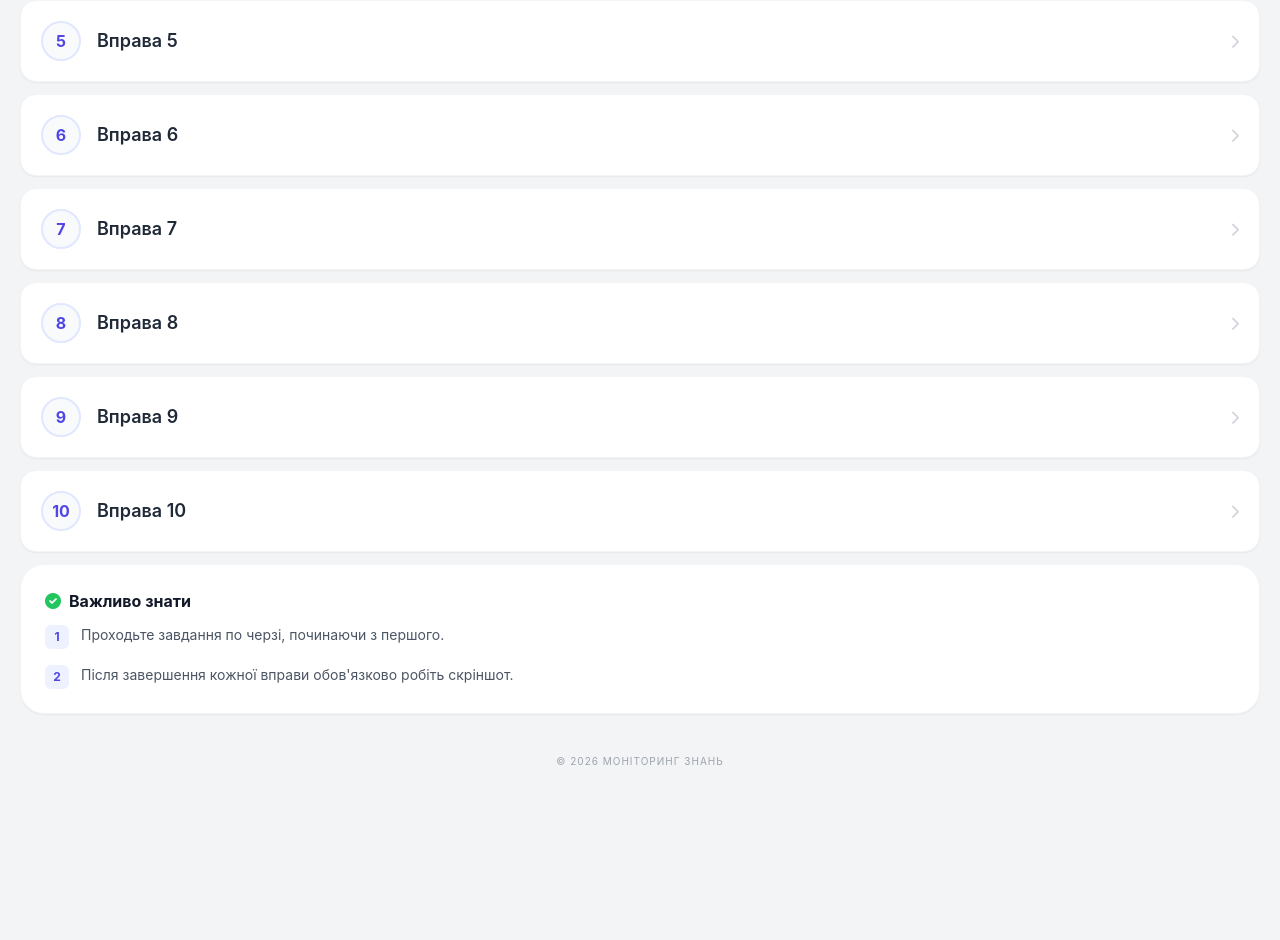
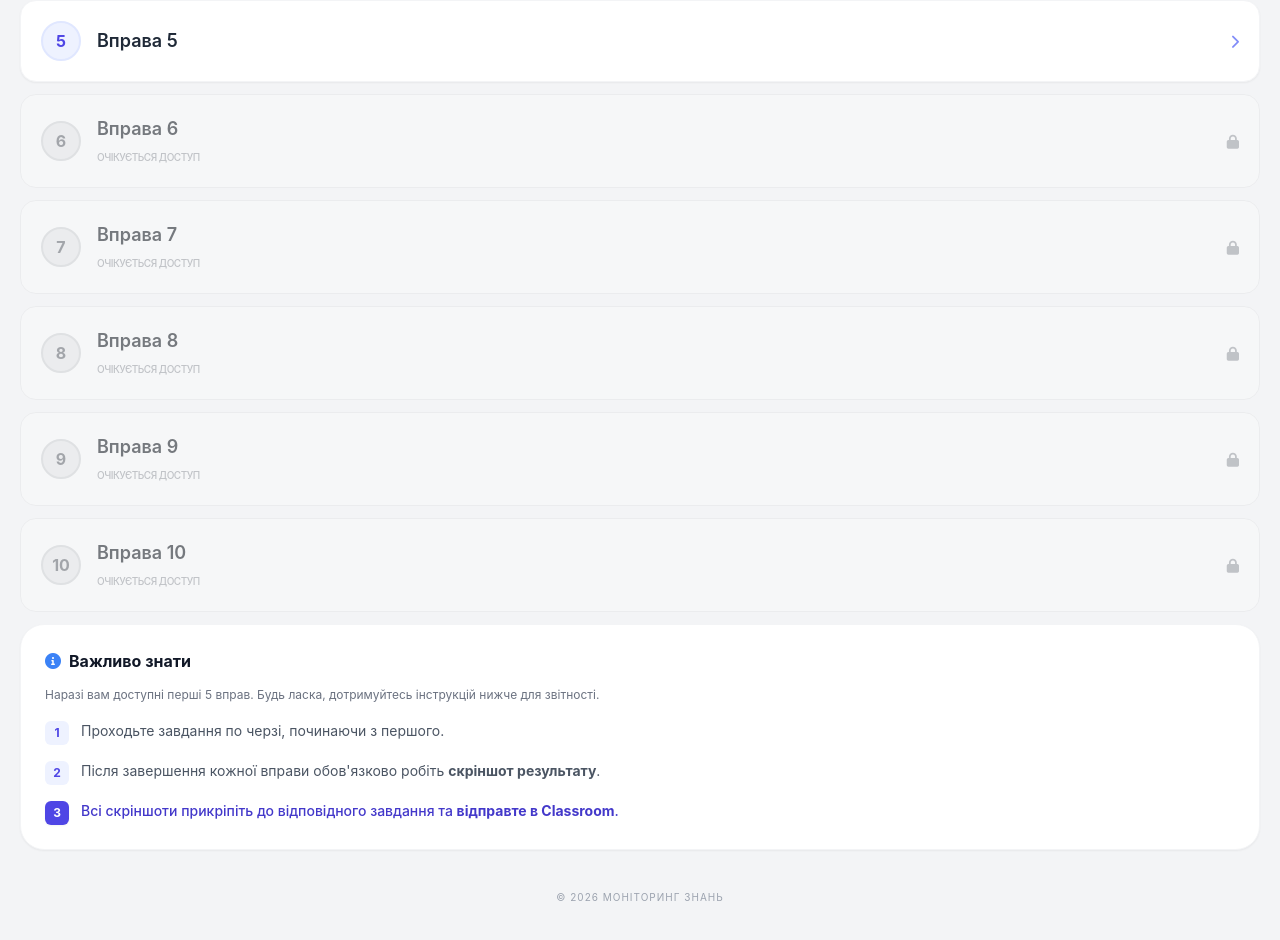
Before and after one commit to promethean229-hub/monitoringova, a plain HTML site: page index.html in a window 1280 px wide. Shown: the part 580-1520 px from the top of the page. Before the commit the page ends 1389 px from the top, so only its background shows below. Drawn offline with nearby package versions, Linux system fonts and the light colour scheme.

Commit message:
Update index.html

```diff
--- a/index.html
+++ b/index.html
@@ -15,12 +15,17 @@
         .exercise-card {
             transition: transform 0.1s ease, background-color 0.2s ease;
         }
-        .exercise-card:active {
+        .active-card:active {
             transform: scale(0.98);
             background-color: #f9fafb;
         }
         .gradient-header {
             background: linear-gradient(135deg, #4f46e5 0%, #7c3aed 100%);
+        }
+        .locked {
+            opacity: 0.6;
+            cursor: not-allowed;
+            filter: grayscale(0.5);
         }
     </style>
 </head>
@@ -59,16 +64,30 @@
                 const listContainer = document.getElementById('exercise-list');
 
                 exercises.forEach(ex => {
+                    const isActive = ex.id <= 5;
+                    const cardClass = isActive
+                        ? "exercise-card active-card flex items-center p-5 bg-white rounded-2xl shadow-sm border border-gray-100 hover:border-indigo-200"
+                        : "exercise-card locked flex items-center p-5 bg-gray-50 rounded-2xl border border-gray-200 shadow-none";
+
+                    const href = isActive ? `exercises/ex${ex.id}.html` : "javascript:void(0)";
+                    const icon = isActive
+                        ? '<i class="fa-solid fa-chevron-right text-sm"></i>'
+                        : '<i class="fa-solid fa-lock text-sm"></i>';
+                    const badgeClass = isActive
+                        ? "w-10 h-10 flex-shrink-0 rounded-full bg-indigo-50 border-2 border-indigo-100 flex items-center justify-center text-indigo-600 font-bold mr-4"
+                        : "w-10 h-10 flex-shrink-0 rounded-full bg-gray-200 border-2 border-gray-300 flex items-center justify-center text-gray-500 font-bold mr-4";
+
                     const card = `
-                        <a href="exercises/ex${ex.id}.html" class="exercise-card flex items-center p-5 bg-white rounded-2xl shadow-sm border border-gray-100 hover:border-indigo-200">
-                            <div class="w-10 h-10 flex-shrink-0 rounded-full bg-gray-50 border-2 border-indigo-100 flex items-center justify-center text-indigo-600 font-bold mr-4">
+                        <a href="${href}" class="${cardClass}">
+                            <div class="${badgeClass}">
                                 ${ex.id}
                             </div>
                             <div class="flex-grow">
                                 <h3 class="font-semibold text-gray-800 text-lg">${ex.title}</h3>
+                                ${!isActive ? '<span class="text-[10px] text-gray-400 font-medium uppercase tracking-tighter">Очікується доступ</span>' : ''}
                             </div>
-                            <div class="text-gray-300">
-                                <i class="fa-solid fa-chevron-right text-sm"></i>
+                            <div class="${isActive ? 'text-indigo-400' : 'text-gray-400'}">
+                                ${icon}
                             </div>
                         </a>
                     `;
@@ -80,8 +99,11 @@
         <!-- Info Section -->
         <div class="mt-8 p-6 bg-white rounded-3xl border border-gray-100 shadow-sm">
             <h4 class="text-gray-900 font-bold mb-3 flex items-center">
-                <i class="fa-solid fa-circle-check text-green-500 mr-2"></i> Важливо знати
+                <i class="fa-solid fa-circle-info text-blue-500 mr-2"></i> Важливо знати
             </h4>
+            <p class="text-xs text-gray-500 mb-4 leading-relaxed">
+                Наразі вам доступні перші 5 вправ. Будь ласка, дотримуйтесь інструкцій нижче для звітності.
+            </p>
             <ul class="text-sm text-gray-600 space-y-4">
                 <li class="flex items-start">
                     <div class="bg-indigo-50 text-indigo-600 w-6 h-6 rounded-md flex-shrink-0 flex items-center justify-center mr-3 text-xs font-bold">1</div>
@@ -89,7 +111,11 @@
                 </li>
                 <li class="flex items-start">
                     <div class="bg-indigo-50 text-indigo-600 w-6 h-6 rounded-md flex-shrink-0 flex items-center justify-center mr-3 text-xs font-bold">2</div>
-                    <p>Після завершення кожної вправи обов'язково робіть скріншот.</p>
+                    <p>Після завершення кожної вправи обов'язково робіть <b>скріншот результату</b>.</p>
+                </li>
+                <li class="flex items-start text-indigo-700 font-medium">
+                    <div class="bg-indigo-600 text-white w-6 h-6 rounded-md flex-shrink-0 flex items-center justify-center mr-3 text-xs font-bold shadow-sm">3</div>
+                    <p>Всі скріншоти прикріпіть до відповідного завдання та <b>відправте в Classroom</b>.</p>
                 </li>
             </ul>
         </div>
```
